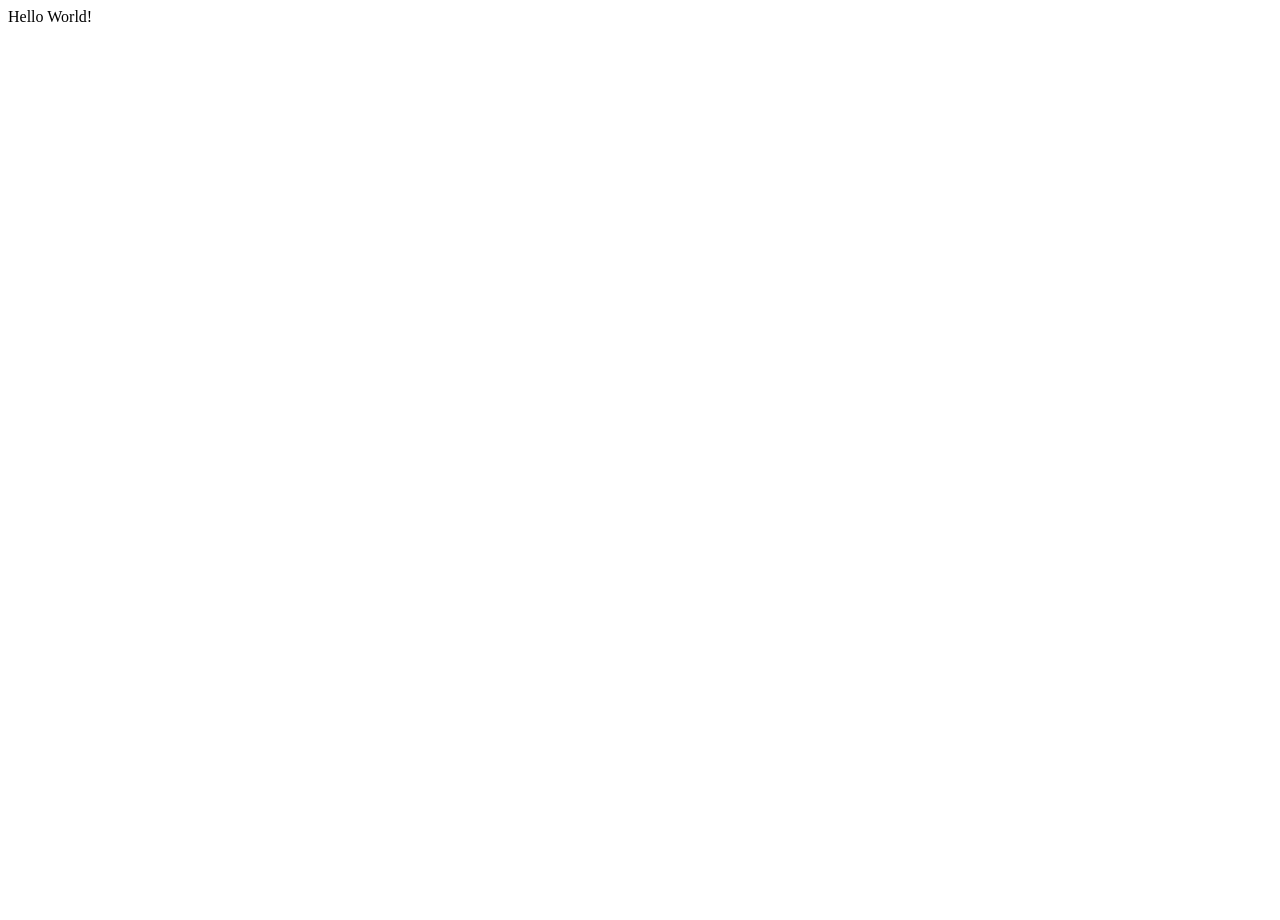
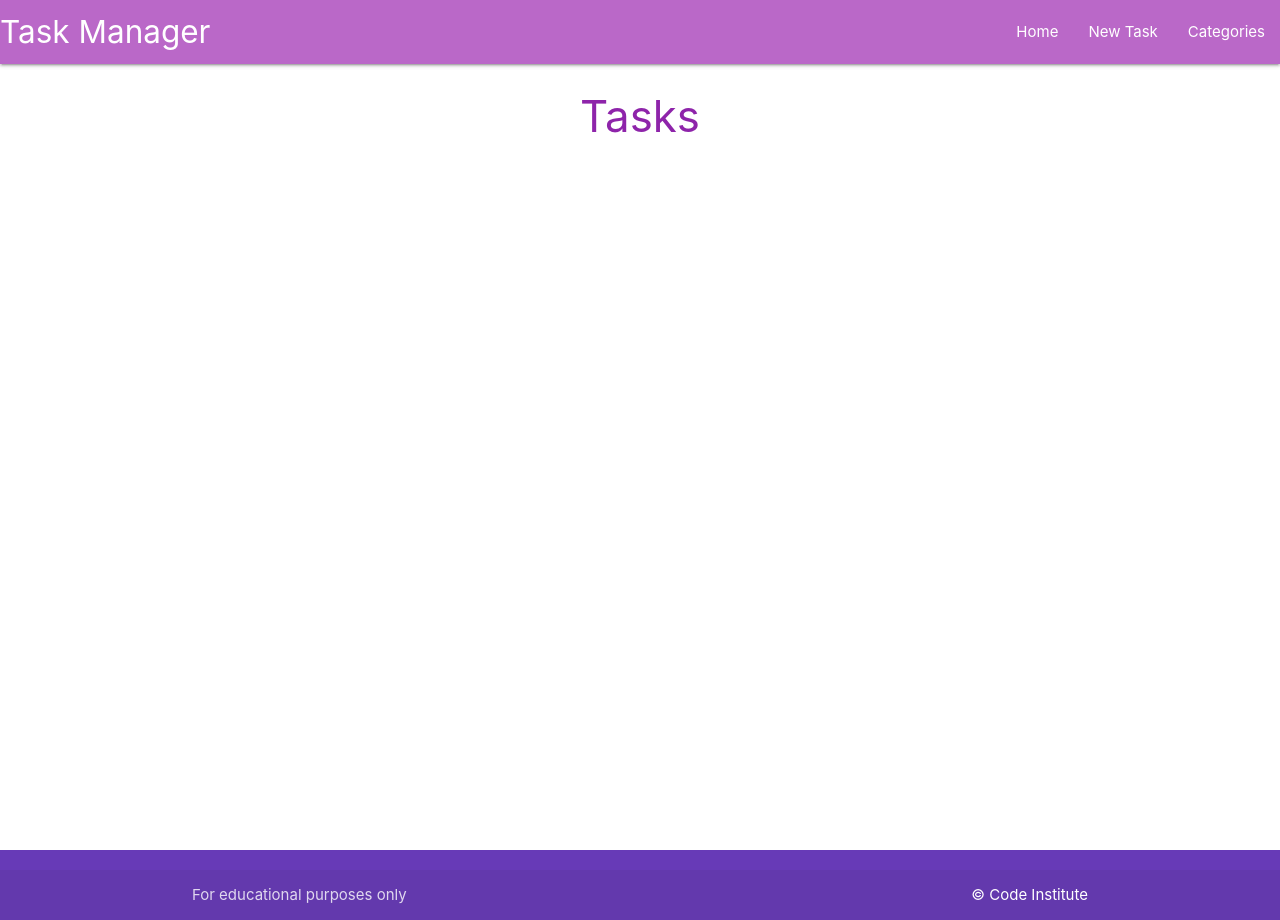
Before and after one commit to mwarddev/flask-sqlalchemy-task-manager, a Flask app: page / in a window 1280 px wide. Before the commit the page is almost empty. Run offline with Flask 2, Linux system fonts and the light colour scheme.

Commit message:
Build templates for tasks.html, categories.html and add_category.html ans add some content using the materialize framework

```diff
--- a/taskmanager/routes.py
+++ b/taskmanager/routes.py
@@ -5,4 +5,14 @@ from taskmanager.models import Category, Task
 
 @app.route("/")
 def home():
-    return render_template("base.html")
+    return render_template("tasks.html")
+
+
+@app.route("/categories")
+def categories():
+    return render_template("categories.html")
+
+
+@app.route("/add_category", methods=["GET", "POST"])
+def add_category():
+    return render_template("add_category.html")
--- /dev/null
+++ b/taskmanager/static/css/style.css
@@ -0,0 +1,9 @@
+body {
+    display: flex;
+    min-height: 100vh;
+    flex-direction: column;
+  }
+
+  main {
+    flex: 1 0 auto;
+  }
--- /dev/null
+++ b/taskmanager/static/js/script.js
@@ -0,0 +1,5 @@
+document.addEventListener('DOMContentLoaded', function() {
+    // sidenav initialization
+    let sidenav = document.querySelectorAll('.sidenav');
+    M.Sidenav.init(sidenav);
+  });
--- /dev/null
+++ b/taskmanager/templates/add_category.html
@@ -0,0 +1,6 @@
+{% extends "base.html" %}
+{% block content %}
+
+<h3 class="purple-text text-darken-1 center-align">Add Category</h3>
+
+{% endblock %}
--- a/taskmanager/templates/base.html
+++ b/taskmanager/templates/base.html
@@ -4,11 +4,52 @@
     <meta charset="UTF-8">
     <meta http-equiv="X-UA-Compatible" content="IE=edge">
     <meta name="viewport" content="width=device-width, initial-scale=1.0">
+    <link rel="stylesheet" href="https://cdnjs.cloudflare.com/ajax/libs/font-awesome/6.0.0-beta3/css/all.min.css" integrity="sha512-Fo3rlrZj/k7ujTnHg4CGR2D7kSs0v4LLanw2qksYuRlEzO+tcaEPQogQ0KaoGN26/zrn20ImR1DfuLWnOo7aBA==" crossorigin="anonymous" referrerpolicy="no-referrer" />
+    <link rel="stylesheet" href="https://cdnjs.cloudflare.com/ajax/libs/materialize/1.0.0/css/materialize.min.css" type="text/css">
+    <link rel="stylesheet" href="{{ url_for('static', filename='css/style.css') }}" type="text/css">
     <title>Task Manager</title>
 </head>
 <body>
 
-    Hello World!
+    <header>
+        <!-- top navbar -->
+        <nav class="purple lighten-2">
+            <div class="nav-wrapper">
+              <a href="{{ url_for('home') }}" class="brand-logo">Task Manager</a>
+              <a href="#" data-target="mobile-demo" class="sidenav-trigger"><i class="fas fa-bars"></i></a>
+              <ul class="right hide-on-med-and-down">
+                <li><a href="{{ url_for('home') }}">Home</a></li>
+                <li><a href="">New Task</a></li>
+                <li><a href="{{ url_for('categories') }}">Categories</a></li>
+              </ul>
+            </div>
+          </nav>
 
+          <!-- mobile sidenav -->
+          <ul class="sidenav" id="mobile-demo">
+            <li><a href="{{ url_for('home') }}">Home</a></li>
+            <li><a href="">New Task</a></li>
+            <li><a href="{{ url_for('categories') }}">Categories</a></li>
+          </ul>
+    </header>
+
+    <main class="container">
+        {% block content %}
+
+        {% endblock %}
+    </main>
+
+    <footer class="page-footer deep-purple">
+        <div class="footer-copyright">
+          <div class="container">
+              For educational purposes only
+              <a class="white-text right" href="https://codeinstitute.net" target="_blank">&copy; Code Institute</a>
+          </div>
+        </div>
+      </footer>
+
+
+    <script src="https://cdnjs.cloudflare.com/ajax/libs/materialize/1.0.0/js/materialize.min.js"></script>
+    <script src="{{ url_for('static', filename='js/script.js') }}"></script>
 </body>
 </html>
--- /dev/null
+++ b/taskmanager/templates/tasks.html
@@ -0,0 +1,6 @@
+{% extends "base.html" %}
+{% block content %}
+
+<h3 class="purple-text text-darken-1 center-align">Tasks</h3>
+
+{% endblock %}
```
Also changed, not shown: taskmanager/templates/categories.html (added, +14 -0 lines).
